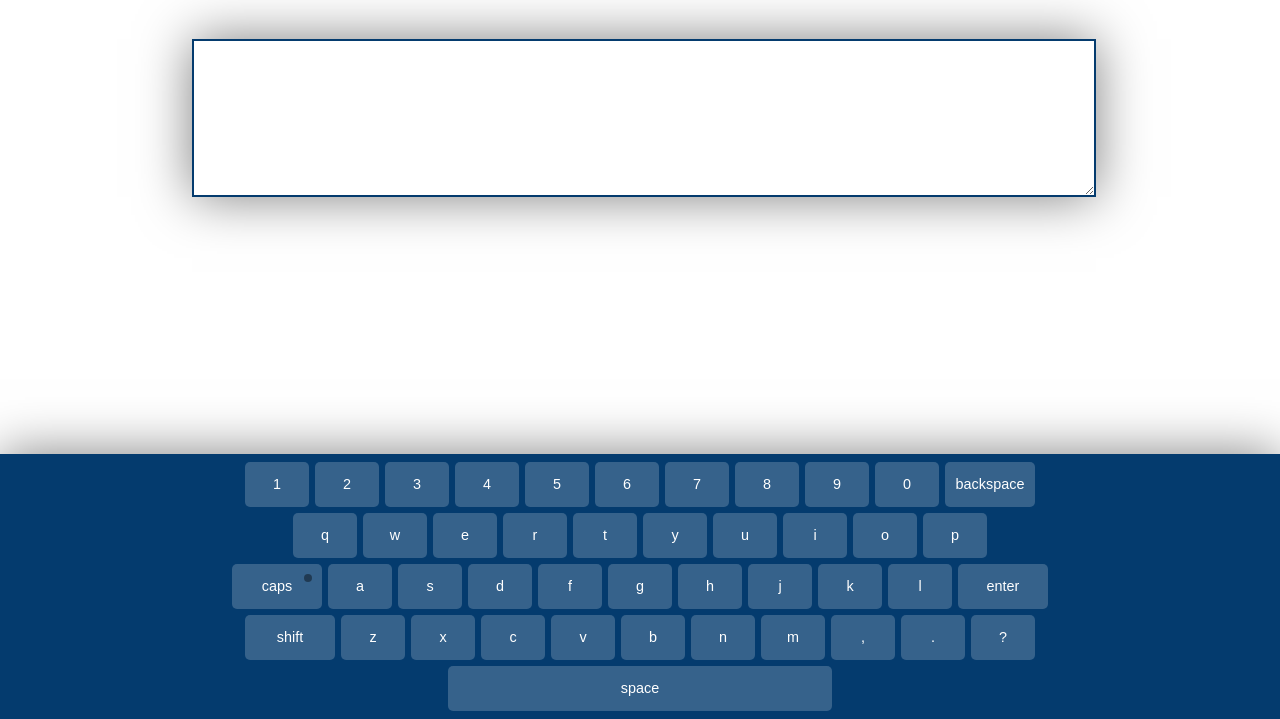
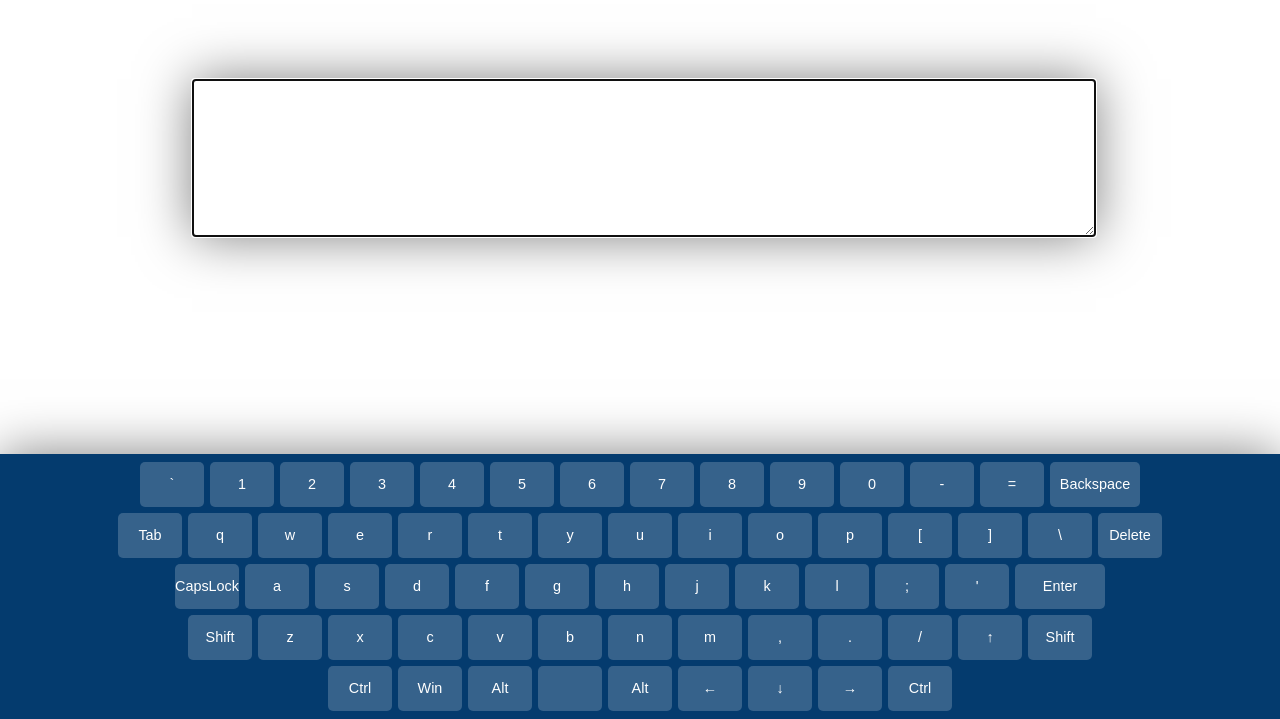
Before and after one commit to olgaSimankova/Virtual-Keyboard, a plain HTML site: page index.html in a window 1280 px wide. Shown: the part 81-800 px from the top of the page. Drawn offline with Linux system fonts and the light colour scheme.

Commit message:
refactor: add class of keyboard Elements

```diff
--- a/app.js
+++ b/app.js
@@ -1,63 +1,131 @@
-const keyboard = {
-    elements: {
+class KeyboardElements {
+    constructor() {
+    this.backquote= ['`', 'ё', '~', 'ё'];
+    this.one= ['1', '1', '!', '!'];
+    this.two= ['2', '2', '@', '"'];
+    this.three= ['3', '3', '#', '№'];
+    this.four= ['4', '4', '$', ';'];
+    this.five= ['5', '5', '%', '%'];
+    this.six= ['6', '6', '^', ':'];
+    this.seven= ['7', '7', '&', '?'];
+    this.eight= ['8', '8', '*', '*'];
+    this.nine= ['9', '9', '(', '('];
+    this.zero= ['0', '0', ')', ')'];
+    this.minus= ['-', '-', '_', '_'];
+    this.equal= ['=', '=', '+', '+'];
+    this.backspace= ['Backspace', 'Backspace', 'Backspace', 'Backspace'];
+    this.tab= ['Tab', 'Tab', 'Tab', 'Tab'];
+    this.keyQ= ['q', 'й', 'q', 'й'];
+    this.keyW= ['w', 'ц', 'w', 'ц'];
+    this.keyE= ['e', 'у', 'e', 'у'];
+    this.keyR= ['r', 'к', 'r', 'к'];
+    this.keyT= ['t', 'е', 't', 'е'];
+    this.keyY= ['y', 'н', 'y', 'н'];
+    this.keyT= ['t', 'е', 't', 'е'];
+    this.keyU= ['u', 'г', 'u', 'г'];
+    this.keyI= ['i', 'ш', 'i', 'ш'];
+    this.keyO= ['o', 'щ', 'o', 'щ'];
+    this.keyP= ['p', 'з', 'p', 'з'];
+    this.bracketLeft= ['[', 'х', '[', 'х'];
+    this.bracketRight= [']', 'ъ', ']', ';'];
+    this.backSlash= ['\\', '\\', '|', '/'];
+    this.del= ['Delete', 'Delete', 'Delete', 'Delete'];
+    this.capsLock= ['CapsLock', 'CapsLock', 'CapsLock', 'СapsLock'];
+    this.keyA= ['a', 'ф', 'a', 'ф'];
+    this.keyS= ['s', 'ы', 's', 'ы'];
+    this.keyD= ['d', 'в', 'd', 'в'];
+    this.keyF= ['f', 'а', 'f', 'а'];
+    this.keyG= ['g', 'п', 'g', 'п'];
+    this.keyH= ['h', 'р', 'h', 'р'];
+    this.keyJ= ['j', 'о', 'j', 'о'];
+    this.keyK= ['k', 'л', 'k', 'л'];
+    this.keyL= ['l', 'д', 'l', 'д'];
+    this.semicolon= [';', 'ж', '=', 'ж'];
+    this.quote= ["'", 'э', '"', 'э'];
+    this.enter= ['Enter', 'Enter', 'Enter', 'Enter'];
+    this.shiftLeft= ['Shift', 'Shift', 'Shift', 'Shift'];
+    this.keyZ= ['z', 'я', 'z', 'я'];
+    this.keyX= ['x', 'ч', 'x', 'ч'];
+    this.keyC= ['c', 'с', 'c', 'с'];
+    this.keyV= ['v', 'м', 'v', 'м'];
+    this.keyB= ['b', 'и', 'b', 'и'];
+    this.keyN= ['n', 'т', 'n', 'т'];
+    this.keyM= ['m', 'ь', 'm', 'ь'];
+    this.comma= [',', 'б', '<', 'б'];
+    this.dot= ['.', 'ю', '>', 'ю'];
+    this.slash= ['/', '.', '?', ','];
+    this.ArrowUp = ['&#8593;', '&#8593;', '&#8593;', '&#8593;'];
+    this.ShiftRight = ['Shift', 'Shift', 'Shift', 'Shift'];
+    this.ControlLeft = ['Ctrl', 'Ctrl', 'Ctrl', 'Ctrl'];
+    this.MetaLeft = ['Win', 'Win', 'Win', 'Win'];
+    this.AltLeft = ['Alt', 'Alt', 'Alt', 'Alt'];
+    this.Space = [' ', ' ', ' ', ' '];
+    this.AltRight = ['Alt', 'Alt', 'Alt', 'Alt'];
+    this.ArrowLeft = ['&#8592;', '&#8592;', '&#8592;', '&#8592;'];
+    this.ArrowDown = ['&#8595;', '&#8595;', '&#8595;', '&#8595;'];
+    this.ArrowRight = ['&#8594;', '&#8594;', '&#8594;', '&#8594;'];
+    this.ControlRight = ['Ctrl', 'Ctrl', 'Ctrl', 'Ctrl'];
+    }
+}
+
+const elements = {
+        textWrapper: null,
         main: null,
         keysContainer: null,
         keys: []
-    },
+    }
 
-    eventHandlers: {
-        oninput: null,
-        onclose: null,
-    },
+const properties = {
+        lang: "En",
+        value: "",
+        capsLock: false,
+        shift: false,
+    }
 
-    properties: {
-        value: "",
-        capslock: false,
-        shift: false,
-    },
+const keyProperties = new KeyboardElements()
+const keyLayout = Object.keys(keyProperties)
 
-    init() {
+function initKeyboard() {
         //Create main elements
-        this.elements.main = document.createElement("div")
-        this.elements.keysContainer = document.createElement("div")
+        elements.main = document.createElement("div")
+        elements.textWrapper = document.createElement("div")
+        elements.keysContainer = document.createElement("div")
 
         //Setup main elements
-        this.elements.main.classList.add("keyboard_wrapper")
-        this.elements.keysContainer.classList.add("keyboard__keys")
-        this.elements.keysContainer.append(this._createKeys())
+        elements.textWrapper.classList.add("wrapper")
+        elements.main.classList.add("keyboard_wrapper")
+        elements.keysContainer.classList.add("keyboard__keys")
+        elements.keysContainer.append(createKeys(properties.lang === "En" ? 0 : 1))
 
-        this.elements.keys = this.elements.keysContainer.querySelectorAll(".keyboard__key")
+        elements.textWrapper.innerHTML = `<h1>Virtual Keyboard</h1>
+        <h3>Windows version</h3>
+            <div class="textArea">
+                <textarea name="yourText" id="textArea" autofocus></textarea>
+            </div>
+        </div>`
 
         const shift = document.getElementById("shift")
 
         // Add to DOM
-        this.elements.main.append(this.elements.keysContainer)
-        document.body.append(this.elements.main)
+        elements.main.append(elements.keysContainer)
+        document.body.append(elements.textWrapper)
+        document.body.append(elements.main)
         return shift
-    },
+    }
 
-    _createKeys() {
+function createKeys(langInd) {
     const fragment = document.createDocumentFragment()
-        const keyLayout = [
-            "1", "2", "3", "4", "5", "6", "7", "8", "9", "0", "backspace",
-            "q", "w", "e", "r", "t", "y", "u", "i", "o", "p",
-            "caps", "a", "s", "d", "f", "g", "h", "j", "k", "l", "enter",
-            "shift", "z", "x", "c", "v", "b", "n", "m", ",", ".", "?",
-            "space"
-        ]
 
-        keyLayout.forEach(key => {
-            const keyElement = document.createElement("button")
-            const insertLineBreak = ["backspace", "p", "enter", "?"].indexOf(key) !== -1
-
+    keyLayout.forEach((element) => {
+        const keyElement = document.createElement('button')
+        keyElement.innerHTML = `${keyProperties[element][langInd]}`
+        const insertLineBreak = ["backspace", "del", "enter", "ShiftRight"].indexOf(element) !== -1
 
             // Add attributes/classes
             keyElement.setAttribute("type", "button")
-            keyElement.classList.add("keyboard__key")
-            keyElement.textContent = key.toLowerCase()
+            keyElement.classList.add(`${element}`, "keyboard__key")
 
-
-            switch (key) {
+        switch (element) {
             case "backspace":
                 keyElement.classList.add("key__wide")
 
@@ -131,26 +199,24 @@ const keyboard = {
     })
 
     return fragment
-    },
+}
 
-    _triggerEvent (handlerName) {
-console.log("event Triggered!! Event name: " + handlerName)
-    },
+//     _triggerEvent (handlerName) {
+// console.log("event Triggered!! Event name: " + handlerName)
+//     },
 
-    _toggleCapsLock() {
+function toggleCapsLock() {
         this.properties.capslock = !this.properties.capslock
         for (const key of this.elements.keys) {
             if (!key.classList.contains("key__wide") && !key.classList.contains("key__extra-wide")) {
                 key.textContent = this.properties.capslock ? key.textContent.toUpperCase() : key.textContent.toLowerCase()
             }
         }
-    },
-
-    open() {},
-    close() {},
     }
 
+
+
 window.addEventListener("DOMContentLoaded", function() {
-    keyboard.init()
+        initKeyboard()
     }
 )
--- a/css/style.css
+++ b/css/style.css
@@ -1,7 +1,14 @@
-.textArea {
-    /* position: fixed; */
-    top: 100px;
+body {
+    color:#022f58;
+    text-align: center;
 }
+h1 {
+    margin: 10px 0 0;
+}
+h3 {
+    margin: 10px 0 0;
+}
+
 #textArea{
     position: fixed;
     border: 2px solid #043b6e;
@@ -9,7 +16,13 @@
     width: 70%;
     height: 150px;
     left: 15%;
-    top: 15%;
+    top: 20%;
+    font-size: 18px;
+    color:#022f58;
+}
+
+#textarea:focus {
+    border: 2px solid #043b6e;
 }
 
 .keyboard_wrapper {
--- a/index.html
+++ b/index.html
@@ -9,10 +9,13 @@
     <link rel="stylesheet" href="./css/style.css">
 </head>
 <body>
-    <div></div>
-    <div class="textArea">
-        <textarea name="yourText" id="textArea"></textarea>
-    </div>
+    <!-- <div class="wrapper">
+        <h1>Virtual Keyboard</h1>
+        <h3>Windows version</h3>
+        <div class="textArea">
+            <textarea name="yourText" id="textArea" autofocus></textarea>
+        </div>
+    </div> -->
     <!-- <div class="keyboard_wrapper">
         <div class="keyboard__keys">
             <button type = "button" class="keyboard__key">a</button>
```
Lines whose indentation alone changed are shown as unchanged.
